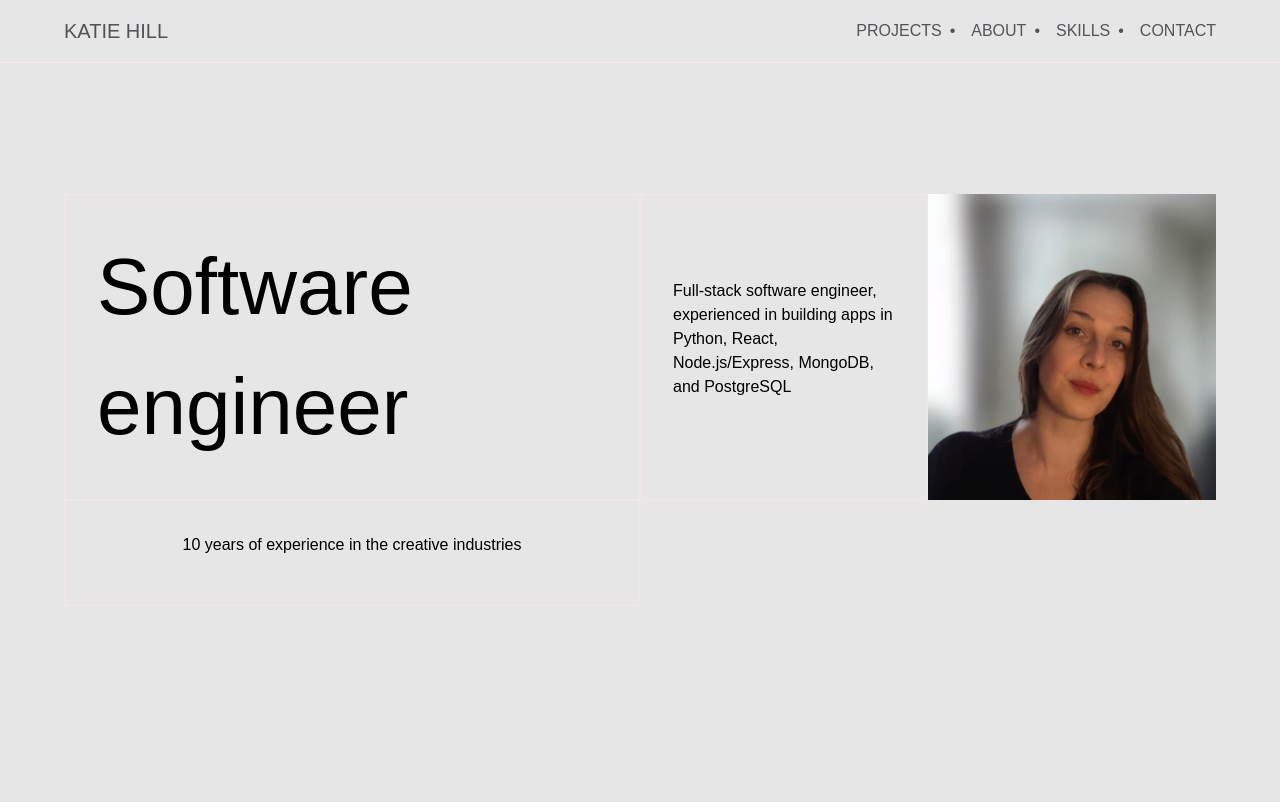
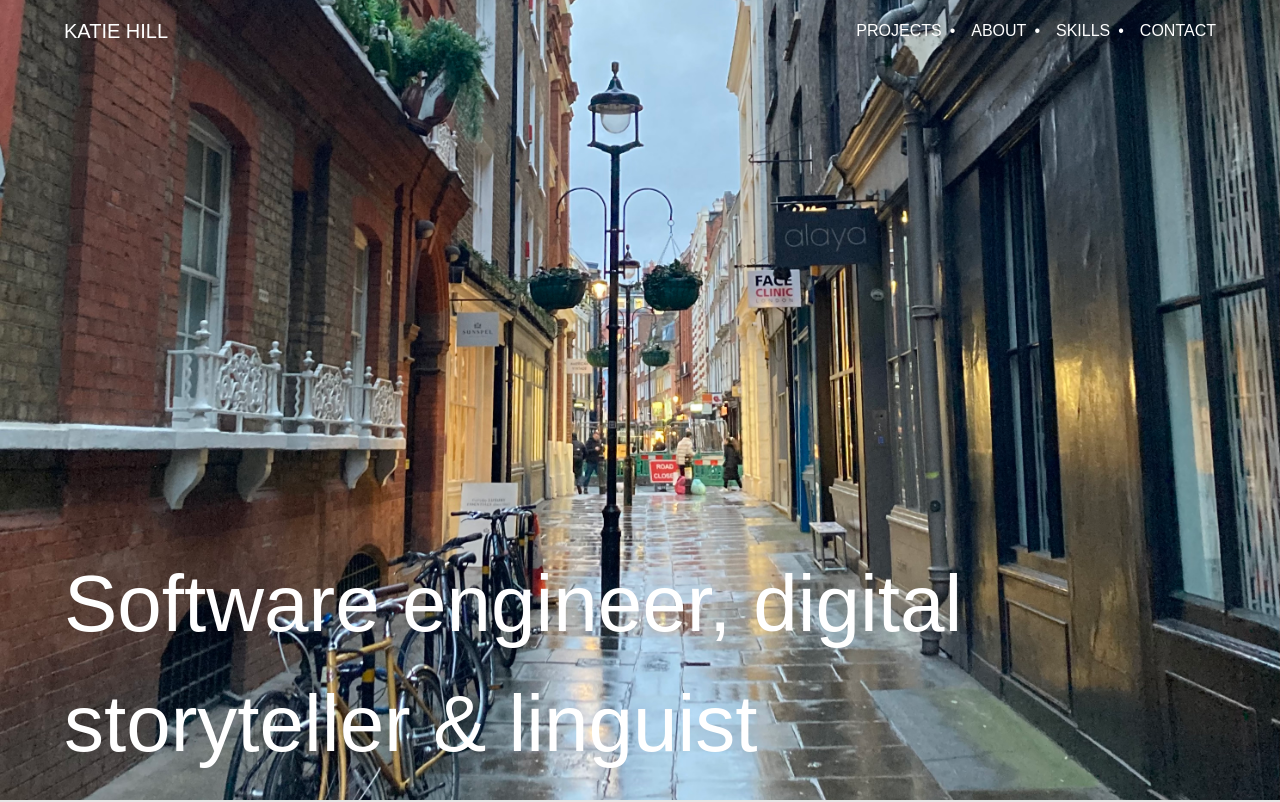
Before and after one commit to KatieHill-Fr-Gr/portfolio-frontend, a React (Vite) app: page / in a window 1280 px wide. Shown: the top 802 px of the page. Built offline with nearby package versions, Linux system fonts and the light colour scheme; no server answers; a web font is replaced by a local one.

Commit message:
New hero layout added

```diff
--- a/src/components/About/About.css
+++ b/src/components/About/About.css
@@ -60,7 +60,7 @@
   display: inline-block;
   padding: 0.5rem 1rem;
   background: var(--light-primary);
-  color: var(--light-fonts);
+  color: var(--light-white-fonts);
   font-size: 0.75rem;
   border-radius: 25px;
   font-weight: 600;
--- a/src/components/HomePage/HomePage.jsx
+++ b/src/components/HomePage/HomePage.jsx
@@ -2,7 +2,7 @@ import './HomePage.css'
 import { useState, useEffect, useContext } from 'react'
 import { useNavigate, Link } from 'react-router-dom'
 import { projectsIndex } from '../../services/projects.js'
-import profileIMG2 from '../../assets/profileIMG2.jpeg'
+import heroImg from '../../assets/heroImg.jpeg'
 
 const HomePage = () => {
   const navigate = useNavigate()
@@ -31,19 +31,10 @@ const HomePage = () => {
 
   return (
     <main>
-      <section className="hero">
-        <div className="hero-item text large">
-          <h1>Software engineer</h1>
-        </div>
-          <div className="hero-item text">
-          <p>Full-stack software engineer, experienced in building apps in Python, React, Node.js/Express, MongoDB, and PostgreSQL</p>
-        </div>
-          <div className="hero-item image small">
-          <img src={profileIMG2} alt="Description 1" />
-        </div>
-          <div className="hero-item text large">
-          <p>10 years of experience in the creative industries</p>
-          </div>
+      <section className="hero" style={{
+          backgroundImage: `url(${heroImg})`,
+        }}>
+          <h1>Software engineer, digital storyteller & linguist</h1>
       </section>
 
       <section className="page-content">
--- a/src/components/NavBar/NavBar.css
+++ b/src/components/NavBar/NavBar.css
@@ -9,7 +9,7 @@
   top: 0;
   left: 0;
   z-index: 10;
-  border-bottom: 1px solid var(--light-secondary);
+  /* border-bottom: 1px solid var(--light-secondary); */
 }
 
 .navbar.scrolled {
@@ -26,7 +26,7 @@ a.home-link {
   font-family: "BBH Sans Hegarty", sans-serif;
   text-transform: uppercase;
   font-weight: 400;
-  color: var(--light-fonts);
+  color: var(--light-white-fonts);
   font-size: 1.25rem;
   text-decoration: none;
 }
@@ -44,7 +44,7 @@ a.home-link:hover {
 
 .right-section a.page-link {
   text-transform: uppercase;
-  color: var(--light-fonts);
+  color: var(--light-white-fonts);
   text-decoration: none;
   font-size: 1rem;
   display: inline-block;
@@ -57,14 +57,14 @@ a.home-link:hover {
 .right-section a.page-link:not(:last-child)::after {
   content: '•';
   margin-left: 0.5rem;
-  color: var(--light-fonts);
+  color: var(--light-white-fonts);
   vertical-align: middle;
   display: inline;
 }
 
 a.page-link {
   text-transform: uppercase;
-  color: var(--light-fonts);
+  color: var(--light-white-fonts);
   text-decoration: none;
   font-size: 1rem;
 }
--- a/src/styles/index.css
+++ b/src/styles/index.css
@@ -12,8 +12,8 @@
   --light-secondary-transparent: rgba(255, 231, 232, 0.5);
   --light-links: #fd6b2d;
   --light-fonts: #525357;
-  --dark-fonts: #fff;
-  --light-divider: rgba(182, 163, 159);
+  --light-white-fonts: #fff;
+  --light-divider: #e2e1e0;
 
 }
 
--- a/src/styles/layout.css
+++ b/src/styles/layout.css
@@ -52,50 +52,23 @@ p {
 }
 
 .hero {
-  position: relative;
-  display: grid;
-  grid-template-columns: repeat(auto-fit, minmax(250px, 1fr));
-  align-content: center;
-  min-height: 100vh;
+  display: flex;
+  flex-direction: column;
+  justify-content: flex-end;
+  padding: 1rem var(--content-padding);
+  margin: auto 0;
+  gap: 0.5rem;
+  height: 100vh;
+  background-size: cover;
+  background-position: center;
+  background-repeat: no-repeat;
+  color: white;
 }
 
-.hero-item {
-  overflow: hidden;
-  break-inside: avoid;
-}
-
-.hero-item.text {
-  padding: 2rem;
-  display: flex;
-  align-items: center;
-  justify-content: center;
-  border: 1px solid var(--light-secondary-transparent);}
-
-.hero-item.text h1 {
+.hero > h1 {
   font-size: 5rem;
   margin: 0;
 }
-
-.hero-item.image img {
-  width: 100%;
-  height: 100%;
-  object-fit: cover;
-  display: block;
-}
-
-.hero-item.large {
-  grid-column: span 2;
-}
-
-.hero-item.small {
-  grid-row: span 0.5;
-}
-
-
-.hero-item.tall {
-  grid-row: span 2;
-}
-
 
 .page-title {
   display: flex;
```
Also changed, not shown: src/assets/heroImg.jpeg (added).
